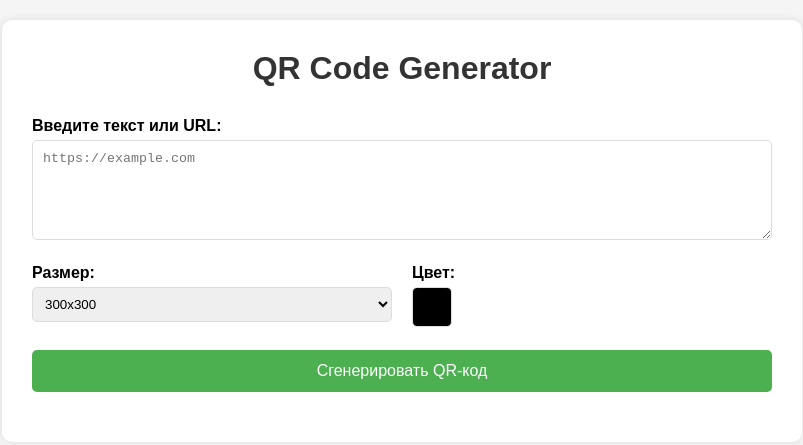
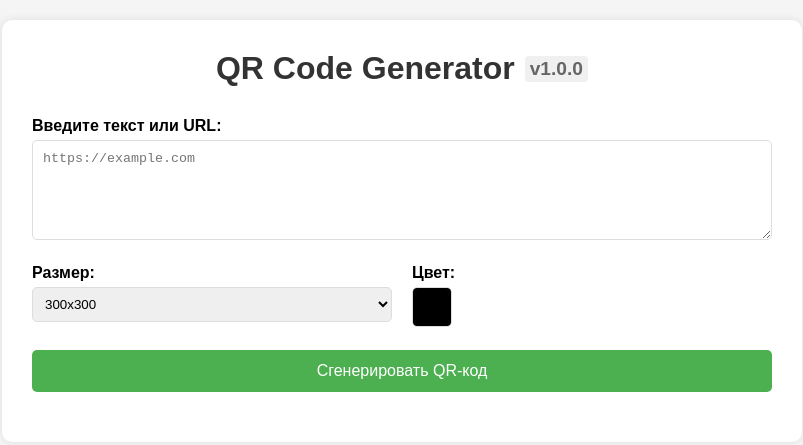
Before and after one commit to avagners/qr-generator-app, a website built with Vite: page index.html in a window 1280 px wide. Shown: the whole page, without its empty margins (238-1041 px from the left). Built offline with nearby package versions, Linux system fonts and the light colour scheme.

Commit message:
Add version display and improve version styling
Co-authored-by: Qwen-Coder <qwen-coder@alibabacloud.com>

```diff
--- a/index.html
+++ b/index.html
@@ -8,7 +8,7 @@
 </head>
 <body>
   <div class="container">
-    <h1>QR Code Generator</h1>
+    <h1>QR Code Generator <span id="version-display" class="version">v1.0.0</span></h1>
     <div class="input-section">
       <label for="text-input">Введите текст или URL:</label>
       <textarea id="text-input" placeholder="https://example.com"></textarea>
--- a/package.json
+++ b/package.json
@@ -5,8 +5,9 @@
   "main": "index.js",
   "scripts": {
     "dev": "vite",
-    "build": "vite build",
-    "preview": "vite preview"
+    "build": "npm run version && vite build",
+    "preview": "vite preview",
+    "version": "node -p \"'export const APP_VERSION = \\'' + require('./package.json').version + '\\';'\" > src/version.js"
   },
   "keywords": ["qr-code", "generator", "client-side"],
   "author": "",
--- a/src/main.js
+++ b/src/main.js
@@ -1,4 +1,5 @@
 import QRCode from 'qrcode'
+import { APP_VERSION } from './version.js'
 
 // DOM элементы
 const textInput = document.getElementById('text-input')
@@ -9,6 +10,12 @@ const qrcodeDiv = document.getElementById('qrcode')
 const resultContainer = document.getElementById('result-container')
 const downloadPngBtn = document.getElementById('download-png')
 const downloadSvgBtn = document.getElementById('download-svg')
+const versionDisplay = document.getElementById('version-display')
+
+// Устанавливаем версию в элемент отображения
+if (versionDisplay) {
+  versionDisplay.textContent = `v${APP_VERSION}`
+}
 
 // Генерация QR-кода
 async function generateQRCode() {
--- a/src/style.css
+++ b/src/style.css
@@ -23,6 +23,18 @@ h1 {
   text-align: center;
   margin-bottom: 30px;
   color: #333;
+  display: flex;
+  justify-content: center;
+  align-items: center;
+  gap: 10px;
+}
+
+.version {
+  font-size: 0.6em;
+  color: #666;
+  background-color: #f0f0f0;
+  padding: 2px 5px;
+  border-radius: 4px;
 }
 
 .input-section {
--- /dev/null
+++ b/src/version.js
@@ -0,0 +1 @@
+export const APP_VERSION = '1.0.0';
--- a/vite.config.js
+++ b/vite.config.js
@@ -4,18 +4,20 @@ export default defineConfig({
   root: '.',
   build: {
     outDir: 'dist',
-    assetsDir: 'assets'
+    assetsDir: 'assets',
+    rollupOptions: {
+      // Указываем входную точку для сборки
+      input: {
+        main: './index.html'
+      }
+    }
   },
   server: {
     port: 3000,
     open: true,
     host: true,
     strictPort: true,
-    // Разрешаем конкретный хост ngrok
-    allowedHosts: [
-      'quantally-scentless-reginald.ngrok-free.dev', // замените на актуальный хост ngrok
-      'localhost',
-      '127.0.0.1'
-    ]
+    // Разрешаем все хосты (полезно для туннелей типа ngrok)
+    allowedHosts: 'all'
   }
 })
```
